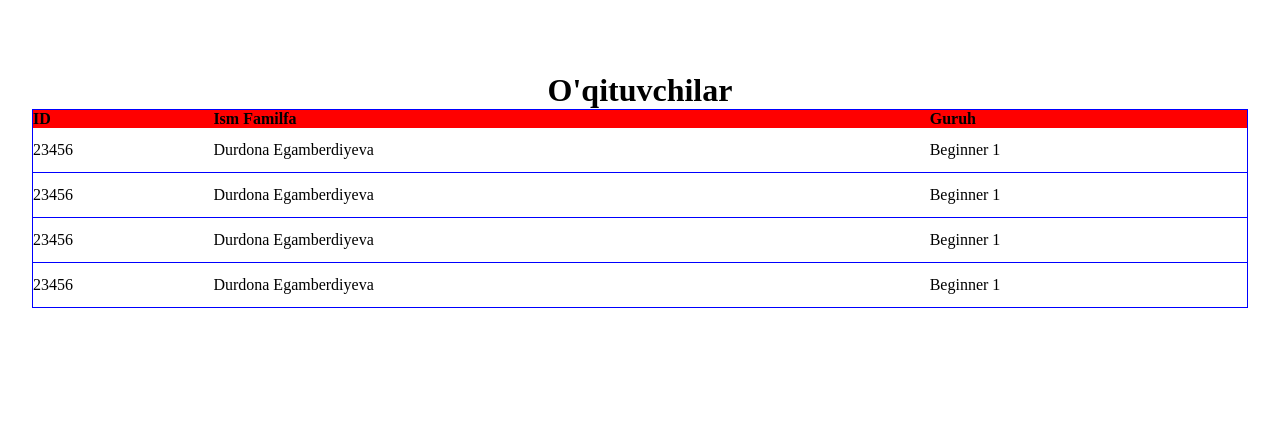
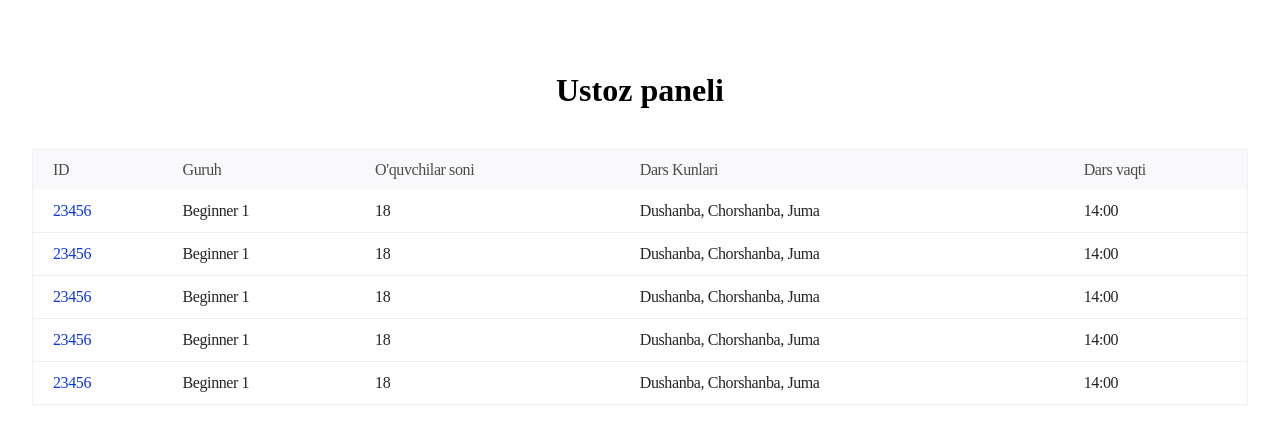
Before and after one commit to rishtansoft/online-edu-crm-front, a React (Vite) app: page / in a window 1280 px wide. Shown: the top 444 px of the page. Built offline with nearby package versions, Linux system fonts and the light colour scheme.

Commit message:
homework completed

```diff
--- a/src/pages/group/index.jsx
+++ b/src/pages/group/index.jsx
@@ -1,7 +1,10 @@
+import styles from "./index.module.css"
 
 function Group() {
   return (
-    <div>Group</div>
+    <div>
+      <h1>Group</h1>
+    </div>
   )
 }
 
--- a/src/pages/group/index.module.css
+++ b/src/pages/group/index.module.css
@@ -0,0 +1,3 @@
+h1{
+    text-align: center;
+}
--- a/src/pages/teacher/index.jsx
+++ b/src/pages/teacher/index.jsx
@@ -1,42 +1,65 @@
 import styles from "./index.module.css"
+import { useNavigate } from 'react-router-dom';
 
 function Teacher() {
+
+  const navigate = useNavigate();
+
+  function handleGroup() {
+    navigate("/group")
+  }
+
   return (
     <div className={styles.home}>
-      <h1>O&apos;qituvchilar</h1>
+      <h1>Ustoz paneli</h1>
 
       <div className={styles.tableWrapper}>
         <table className={styles.table}>
           <thead className={styles.thead}>
             <tr>
               <th>ID</th>
-              <th>Ism Familfa</th>
               <th>Guruh</th>
+              <th>O'quvchilar soni</th>
+              <th>Dars Kunlari</th>
+              <th>Dars vaqti</th>
             </tr>
           </thead>
 
           <tbody>
             <tr>
-              <td>23456</td>
-              <td>Durdona Egamberdiyeva</td>
-              <td>Beginner 1</td>
-            </tr>
-
-            <tr>
-              <td>23456</td>
-              <td>Durdona Egamberdiyeva</td>
-              <td>Beginner 1</td>
+              <td className={styles.id}>23456</td>
+              <td onClick={handleGroup} className={styles.group}>Beginner 1</td>
+              <td>18</td>
+              <td>Dushanba, Chorshanba, Juma</td>
+              <td>14:00</td>
             </tr>
             <tr>
-
-              <td>23456</td>
-              <td>Durdona Egamberdiyeva</td>
-              <td>Beginner 1</td>
+              <td className={styles.id}>23456</td>
+              <td onClick={handleGroup} className={styles.group}>Beginner 1</td>
+              <td>18</td>
+              <td>Dushanba, Chorshanba, Juma</td>
+              <td>14:00</td>
             </tr>
             <tr>
-              <td>23456</td>
-              <td>Durdona Egamberdiyeva</td>
-              <td>Beginner 1</td>
+              <td className={styles.id}>23456</td>
+              <td onClick={handleGroup} className={styles.group}>Beginner 1</td>
+              <td>18</td>
+              <td>Dushanba, Chorshanba, Juma</td>
+              <td>14:00</td>
+            </tr>
+            <tr>
+              <td className={styles.id}>23456</td>
+              <td onClick={handleGroup} className={styles.group}>Beginner 1</td>
+              <td>18</td>
+              <td>Dushanba, Chorshanba, Juma</td>
+              <td>14:00</td>
+            </tr>
+            <tr>
+              <td className={styles.id}>23456</td>
+              <td onClick={handleGroup} className={styles.group}>Beginner 1</td>
+              <td>18</td>
+              <td>Dushanba, Chorshanba, Juma</td>
+              <td>14:00</td>
             </tr>
           </tbody>
 
--- a/src/pages/teacher/index.module.css
+++ b/src/pages/teacher/index.module.css
@@ -4,24 +4,49 @@
     margin: 40px auto;
 }
 
-.table, td{
-    border-bottom: 1px solid blue;
+.table,
+td {
+    border-bottom: 1px solid rgba(240, 240, 240, 1);
     text-align: left;
 }
 
+td,
+th {
+    padding: 13px 0px;
+    padding-left: 20px;
+}
+
+th {
+    font-size: 16px;
+    font-weight: 500;
+    line-height: 14px;
+    letter-spacing: -0.025em;
+    color: rgba(75, 75, 75, 1);
+}
+
 td {
-    padding: 13px 0px;
+    font-size: 16px;
+    font-weight: 500;
+    line-height: 16px;
+    letter-spacing: -0.025em;
+    color: rgba(37, 37, 37, 1);
+
 }
 
 .table {
     width: 100%;
     border-collapse: collapse;
-    /* border: 1px solid rgba(240, 240, 240, 1); */
-    border: 1px solid blue;
-
+    border: 1px solid rgba(240, 240, 240, 1);
+    margin-top: 40px;
 }
 
 .thead {
-    /* background-color: #F9F8FA; */
-    background-color: red;
+    background-color: #F9F8FA;
 }
+
+.id{
+    color: rgba(11, 56, 225, 1);
+}
+.group{
+    cursor: pointer;
+}
```
